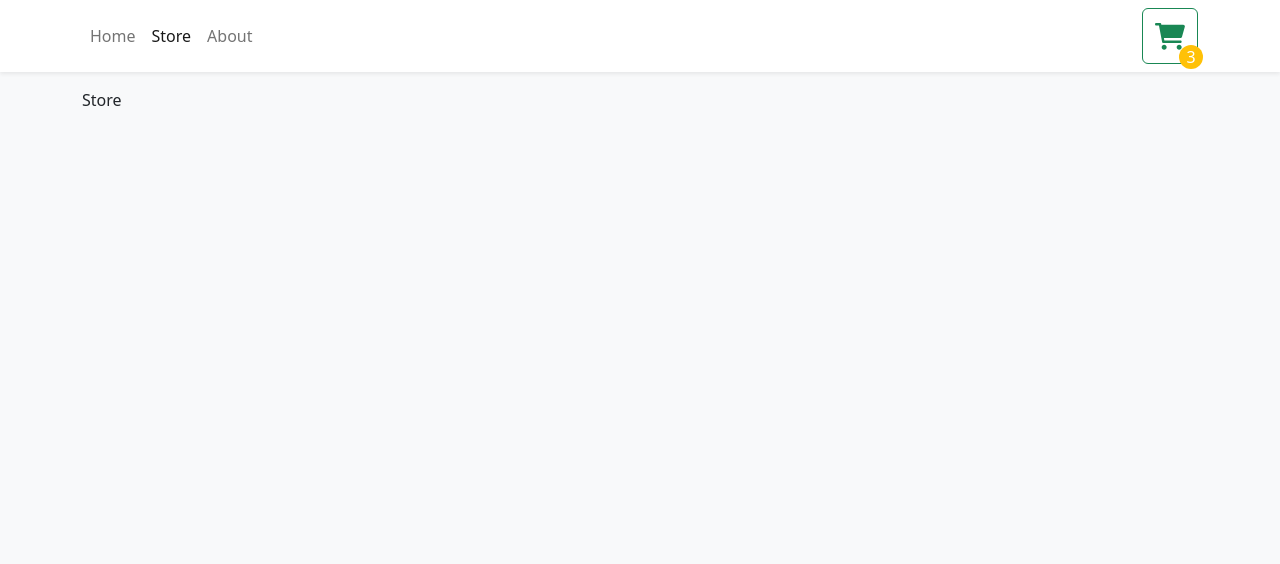
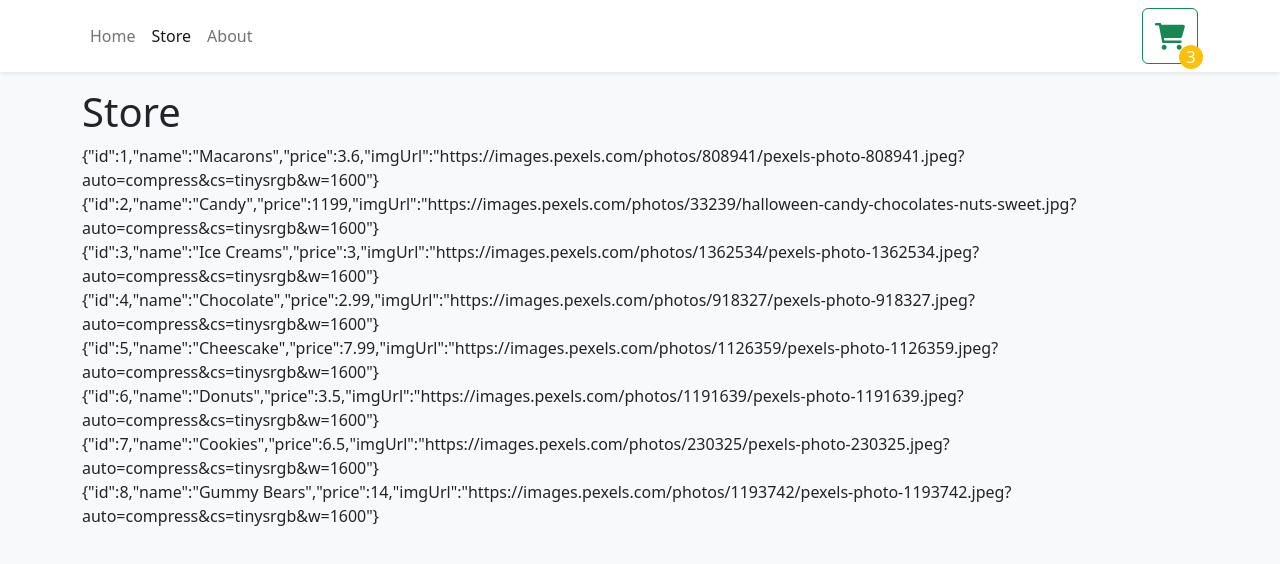
Before and after one commit to Lu-Smith/react-typescript, a React (Create React App) app: page /store in a window 1280 px wide. Shown: the top 564 px of the page. Built offline with nearby package versions, Linux system fonts and the light colour scheme.

Commit message:
Updated Store.tsx
Corrected spelling of items.json

```diff
--- a/src/pages/Store.tsx
+++ b/src/pages/Store.tsx
@@ -1,8 +1,19 @@
-import React from 'react'
+import React from 'react';
+import storeItems from "../data/items.json";
+import {Row, Col} from "react-bootstrap";
 
 const Store: React.FC = () => {
   return (
-    <div>Store</div>
+    <>
+      <h1>Store</h1>
+      <Row>
+        {storeItems.map(item => (
+          <Col>{JSON.stringify(item)}</Col>
+        ))}
+
+      </Row>
+    </>
+
   )
 }
 
```
Also changed, not shown: src/data/items.json (renamed from src/data/itmes.json).
